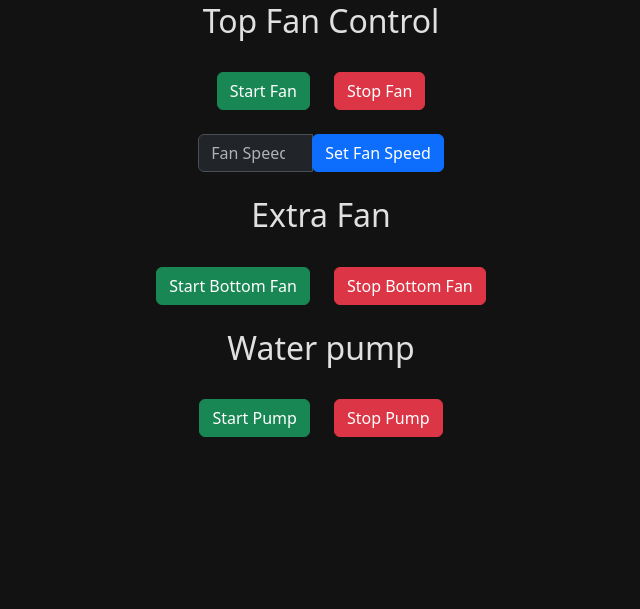
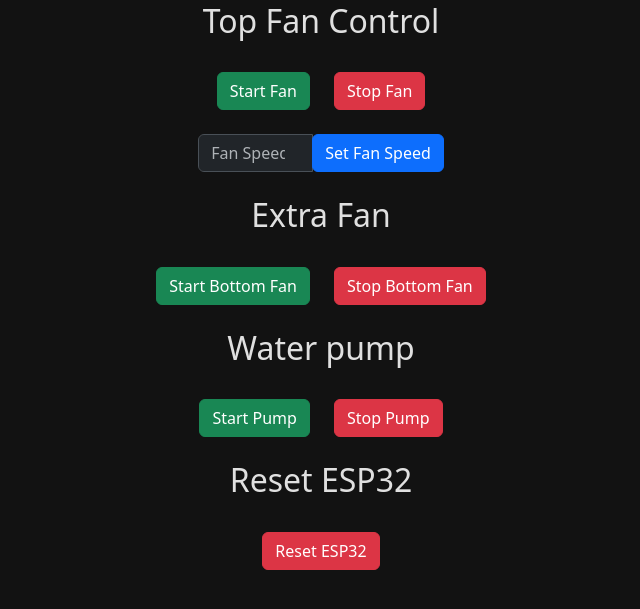
Before and after one commit to JavierVolpe/SmartGrow, a Flask app: page /fan_control in a window 1280 px wide. Shown: the part 78-687 px from the top of the page, without its empty margins (319-959 px from the left). Run offline with Flask 3, Linux system fonts and the light colour scheme; the visitor is signed in with stand-in values (Sample User, id 1).

Commit message:
Update fan_control.html

```diff
--- a/templates/fan_control.html
+++ b/templates/fan_control.html
@@ -86,7 +86,21 @@
             </form>
         </div>
     </div>
-
+    <div class="container-fluid">
+        <!-- Reset Heading -->
+        <div class="row justify-content-center mt-4">
+            <div class="col-12 text-center">
+                <h2>Reset ESP32 </h2>
+            </div>
+        </div>
+    <!-- Buttons to Reset ESP32 -->
+    <div class="row justify-content-center my-4">
+        <div class="col-auto">
+            <form action="{{ url_for('reset_esp') }}" method="post">
+                <button type="submit" class="btn btn-danger">Reset ESP32 </button>
+            </form>
+        </div>
+    </div>
 
 
 
```
